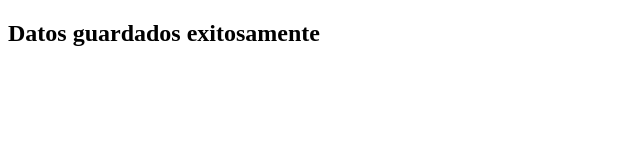
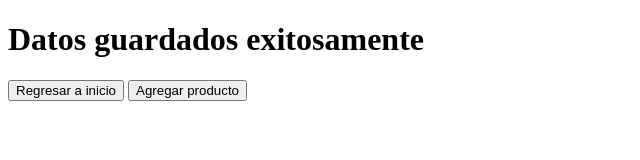
Before and after one commit to ObandoGarcia/CursoFullStack, a plain HTML site: page Actividad02/respuesta.html in a window 1280 px wide. Shown: the whole page, without its empty margins (0-640 px from the left). Drawn offline with Linux system fonts and the light colour scheme.

Commit message:
Pagina de respuesta agregada

```diff
--- a/Actividad02/respuesta.html
+++ b/Actividad02/respuesta.html
@@ -6,6 +6,8 @@
     <title>Respuesta</title>
 </head>
 <body>
-    <h2>Datos guardados exitosamente</h2>
+    <h1>Datos guardados exitosamente</h1>
+    <a href="index.html"><button>Regresar a inicio</button></a>
+    <a href="producto.html"><button>Agregar producto</button></a>
 </body>
 </html>
```
Also changed, not shown: Actividad02/producto.html (+1 -1 lines).
